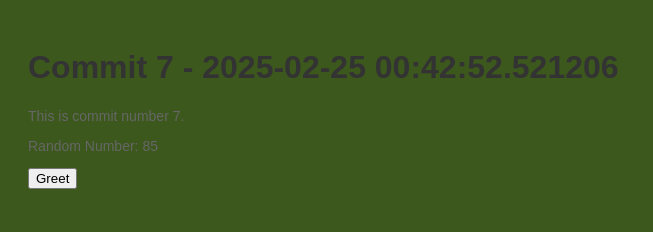
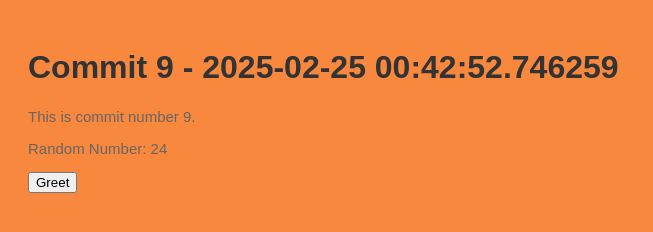
Before and after one commit to stiffs95/myrep-repo-20250225004240, a plain HTML site: page index.html in a window 1280 px wide. Shown: the whole page, without its empty margins (0-653 px from the left). Drawn offline with Linux system fonts and the light colour scheme.

Commit message:
📝 Commit 9 with HTML, CSS, and JS

```diff
--- a/index.html
+++ b/index.html
@@ -2,13 +2,13 @@
     <!DOCTYPE html>
     <html>
     <head>
-        <title>Commit 7 - 2025-02-25 00:42:52.521206</title>
+        <title>Commit 9 - 2025-02-25 00:42:52.746259</title>
         <link rel="stylesheet" href="style.css">
     </head>
     <body>
-        <h1>Commit 7 - 2025-02-25 00:42:52.521206</h1>
-        <p>This is commit number 7.</p>
-        <p>Random Number: 85</p>
+        <h1>Commit 9 - 2025-02-25 00:42:52.746259</h1>
+        <p>This is commit number 9.</p>
+        <p>Random Number: 24</p>
         <button onclick="greet()">Greet</button>
         <script src="script.js"></script>
     </body>
--- a/script.js
+++ b/script.js
@@ -2,4 +2,4 @@
     function greet() {
         alert('Hello from commit ' + commitNumber + '!');
     }
-    var commitNumber = 7;
+    var commitNumber = 9;
--- a/style.css
+++ b/style.css
@@ -1,7 +1,7 @@
 
     body {
         font-family: Arial, sans-serif;
-        background-color: #3c581d;
+        background-color: #f8883d;
         padding: 20px;
     }
     h1 {
@@ -9,5 +9,5 @@
     }
     p {
         color: #666;
-        font-size: 14px;
+        font-size: 15px;
     }
```
